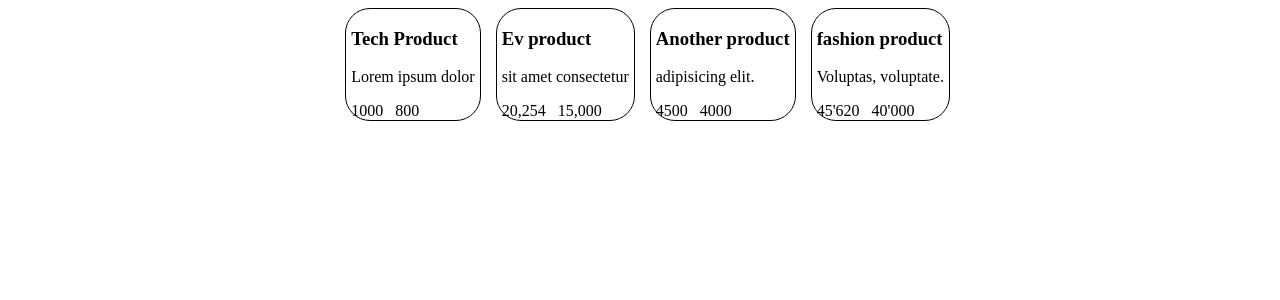
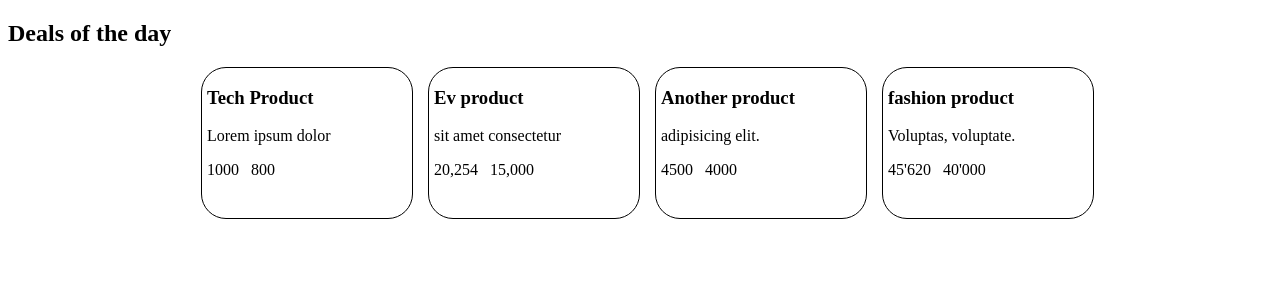
Before and after one commit to 18maldavdiya/React.js, a React (Vite) app in the folder react_propes/my-app/: page / in a window 1280 px wide. Shown: the top 300 px of the page. Built offline with nearby package versions, Linux system fonts and the light colour scheme.

Commit message:
activity

```diff
--- a/react_propes/my-app/src/App.jsx
+++ b/react_propes/my-app/src/App.jsx
@@ -4,6 +4,7 @@ import ProductTab from './ProductTab';
 function App() {
   return (
    <>
+   <h2>Deals of the day</h2>
    <ProductTab/>
    </>
   );
--- a/react_propes/my-app/src/Product.css
+++ b/react_propes/my-app/src/Product.css
@@ -4,4 +4,6 @@
     margin-bottom: 5px;
     padding:  0 5px 0 5px ;
     margin-left :15px;
+    width: 200px;
+    height:150px;
 }
--- a/react_propes/my-app/src/ProductTab.jsx
+++ b/react_propes/my-app/src/ProductTab.jsx
@@ -9,7 +9,9 @@ function ProductTab(){
 
     }
     return(
+
     <div style={style}>
+
      <Product title="Tech Product" idx={0}/>
      <Product title="Ev product" idx = {1}/>
      <Product title = "Another product" idx ={2}/>
```
